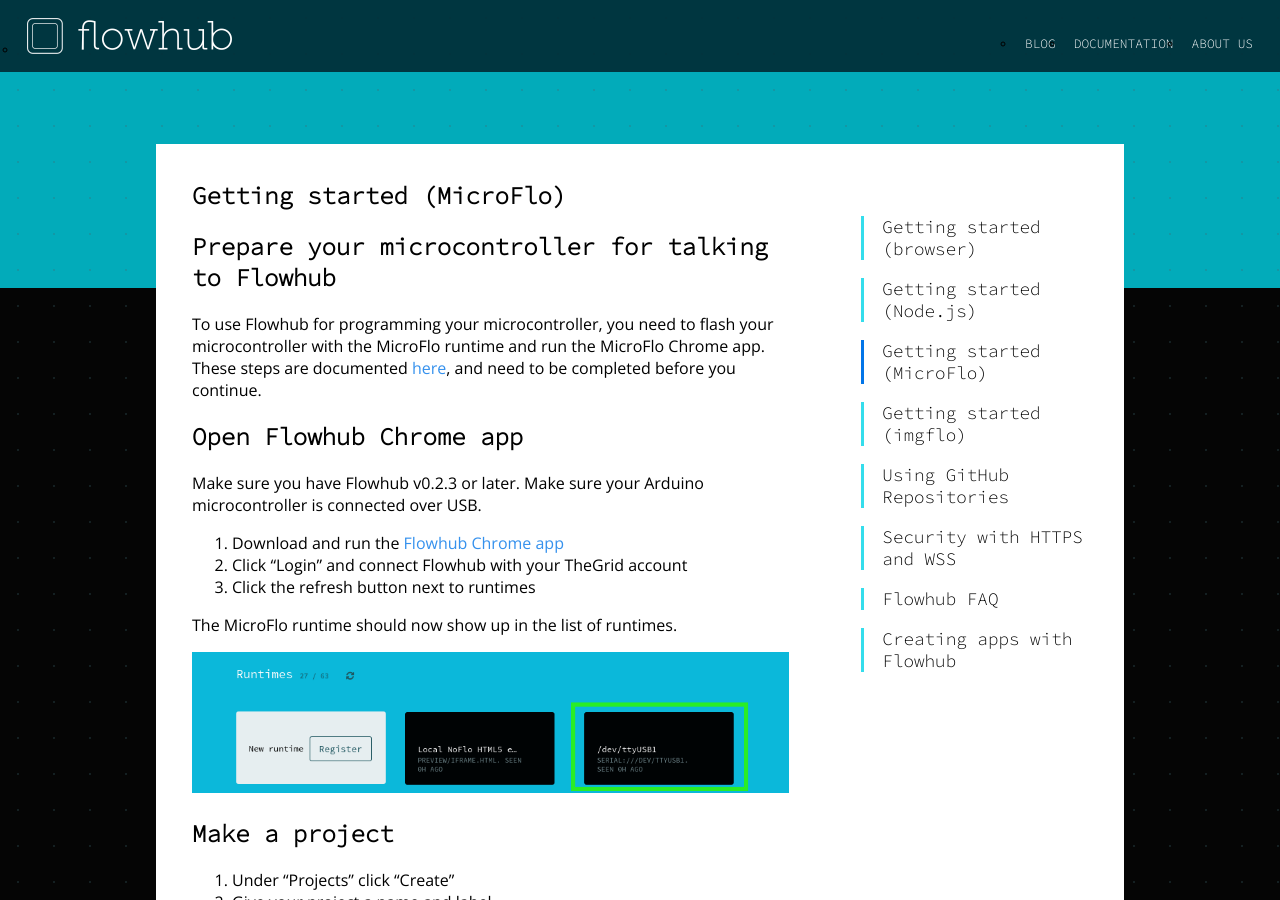
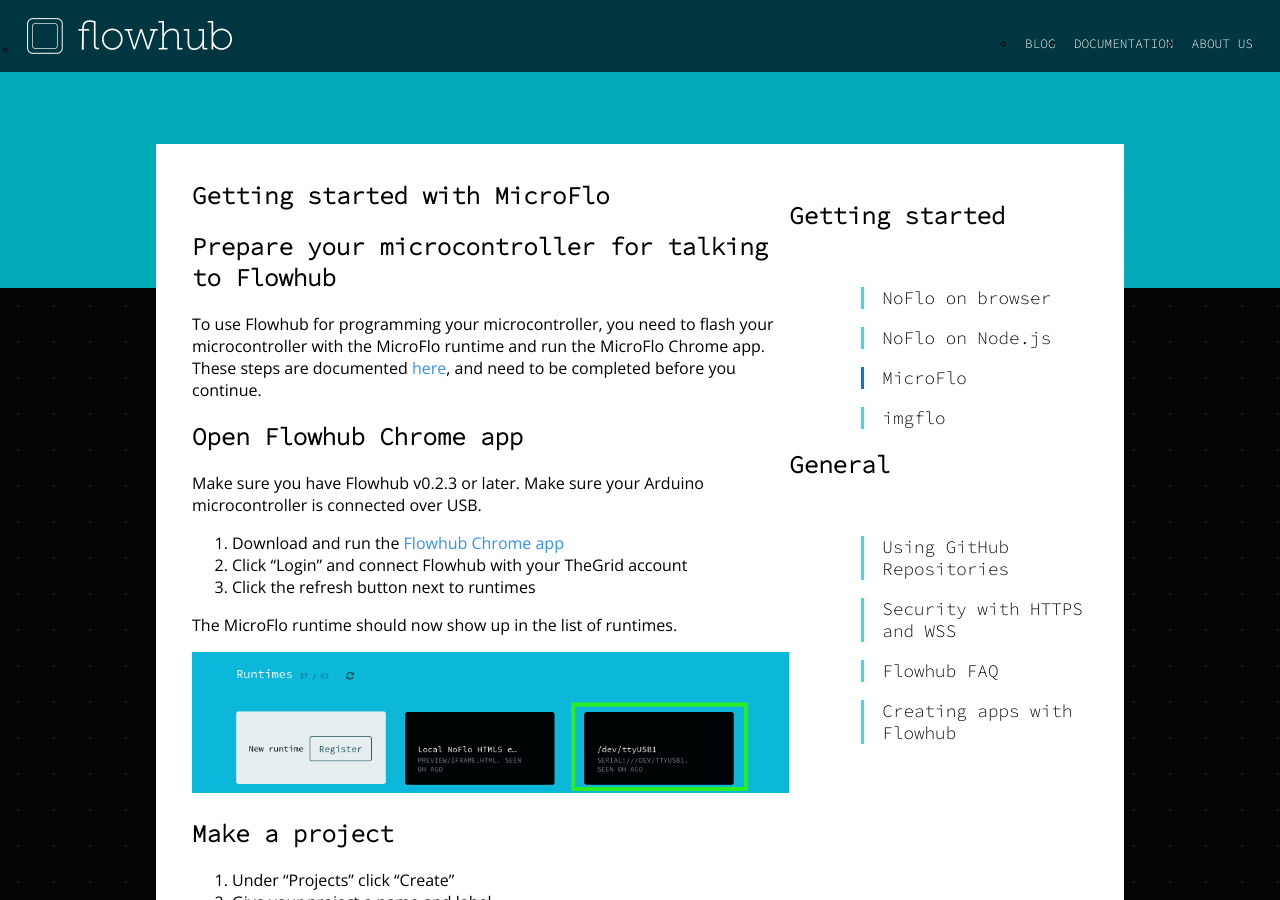
Before and after one commit to flowhub/docs.flowhub.io, a Jekyll site: the page built from _posts/2014-01-22-getting-started-microflo.md, in a window 1280 px wide and 900 px high. Built offline with Jekyll 4.4.1, drawn with Linux system fonts in a browser that asks for light colours.

Commit message:
Reorganize nav

```diff
--- a/_layouts/documentation.html
+++ b/_layouts/documentation.html
@@ -9,6 +9,15 @@ layout: default
       {{ content }}
       </article>
       <nav class="sub">
+        <h2>Getting started</h2>
+        <ul>
+          {% for post in site.categories['getting-started'] reversed %}
+          <li{% if post.url == page.url %} class="active"{% endif%}>
+            <a href="{{ site.baseurl }}{{ post.url }}">{{ post.navtitle }}</a>
+          </li>
+          {% endfor %}
+        </ul>
+        <h2>General</h2>
         <ul>
           {% for post in site.categories['documentation'] reversed %}
           <li{% if post.url == page.url %} class="active"{% endif%}>
--- a/_posts/2014-01-10-getting-started-browser.md
+++ b/_posts/2014-01-10-getting-started-browser.md
@@ -1,8 +1,9 @@
 ---
 layout: documentation
-title: Getting started (browser)
+navtitle: NoFlo on browser
+title: Getting started with NoFlo on the browser
 categories:
- - documentation
+ - getting-started
 ---
 
 Follow these directions to make a "Hello World" NoFlo browser project with two nodes and one edge.
--- a/_posts/2014-01-20-getting-started-node.md
+++ b/_posts/2014-01-20-getting-started-node.md
@@ -1,8 +1,9 @@
 ---
 layout: documentation
-title: Getting started (Node.js)
+navtitle: NoFlo on Node.js
+title: Getting started with NoFlo on Node.js
 categories:
- - documentation
+ - getting-started
 ---
 This guide assumes that you know the basic operation of the Flowhub app. So if you haven't done so, it is a good idea to start with the [browser getting started guide](http://flowhub.io/documentation/getting-started-browser/).
 
--- a/_posts/2014-01-22-getting-started-microflo.md
+++ b/_posts/2014-01-22-getting-started-microflo.md
@@ -1,8 +1,9 @@
 ---
 layout: documentation
-title: Getting started (MicroFlo)
+navtitle: MicroFlo
+title: Getting started with MicroFlo
 categories:
- - documentation
+ - getting-started
 ---
 
 ## Prepare your microcontroller for talking to Flowhub
```
Also changed, not shown: _posts/2014-01-30-getting-started-imgflo.md (+3 -2 lines).
